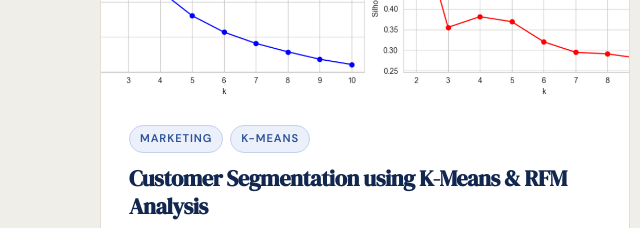
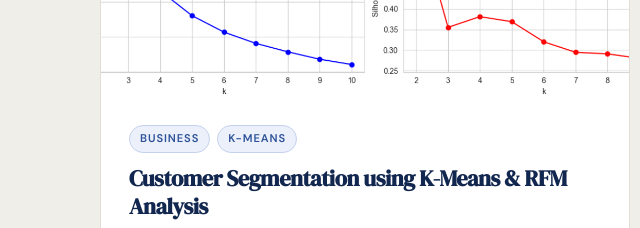
Before and after one commit to ajilatosin/Ajila.github.io, a plain HTML site: page index.html in a window 1280 px wide. Shown: the part 4600-4828 px from the top of the page, 0-640 px from the left. Drawn offline with Linux system fonts and the light colour scheme.

Commit message:
Update index.html

```diff
--- a/index.html
+++ b/index.html
@@ -361,14 +361,14 @@
                 </div>
             </article>
 
-                        <!-- Project 4 -->
+            <!-- Project 4 -->
             <article class="project-card">
                 <div class="project-img-wrap">
                     <img src="Screenshot (345).png" alt="Customer Segmentation using K-Means & RFM Analysis — dashboard preview" loading="lazy">
                 </div>
                 <div class="project-content">
                     <div class="project-meta">
-                        <span class="p-tag">Marketing</span>
+                        <span class="p-tag">Business</span>
                         <span class="p-tag">K-Means</span>
                     </div>
                     <h3>Customer Segmentation using K-Means & RFM Analysis</h3>
```
